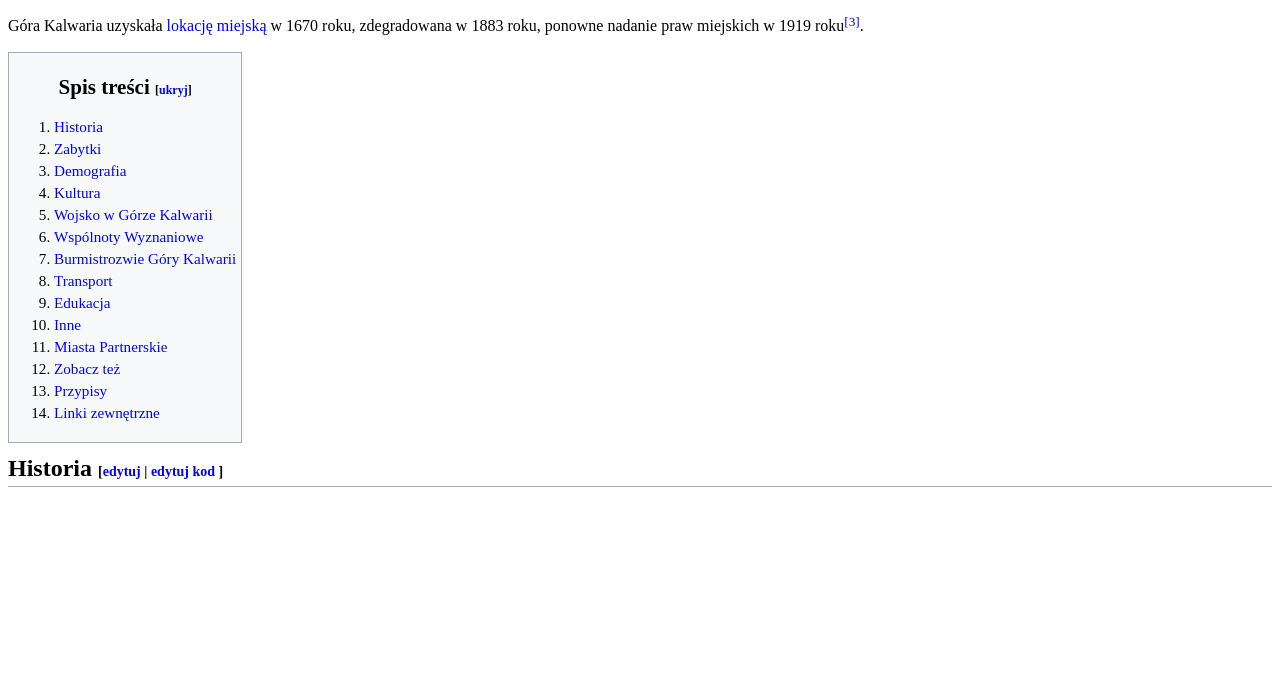
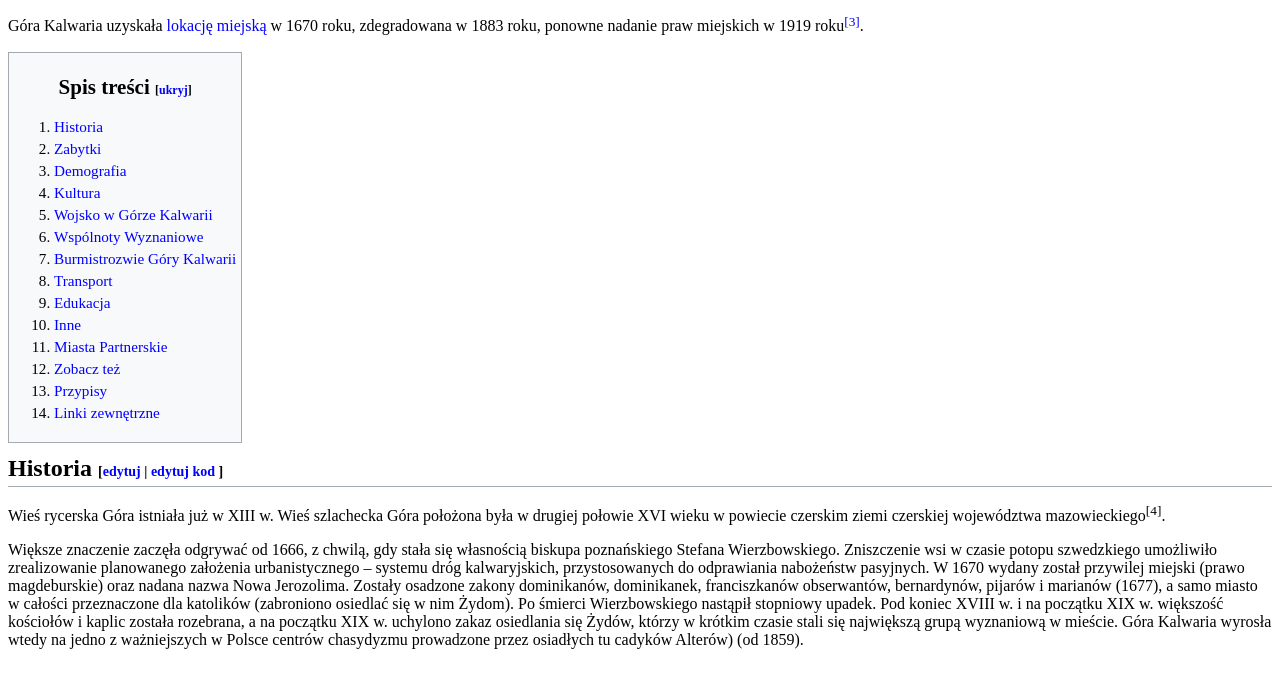
Before and after one commit to Karkolo16/Wiki-website-GoraKalwaria, a plain HTML site: page index.html in a window 1280 px wide. Shown: the part 103-790 px from the top of the page. Drawn offline with Linux system fonts and the light colour scheme.

Commit message:
add 2nd paragraph to historia

```diff
--- a/index.html
+++ b/index.html
@@ -49,6 +49,28 @@
         Historia
         <span>[<a>edytuj</a> | <a>edytuj kod</a> ]</span>
       </h2>
+      <p>
+        Wieś rycerska Góra istniała już w XIII w. Wieś szlachecka Góra położona
+        była w drugiej połowie XVI wieku w powiecie czerskim ziemi czerskiej
+        województwa mazowieckiego<sup>[4]</sup>.
+      </p>
+      <p>
+        Większe znaczenie zaczęła odgrywać od 1666, z chwilą, gdy stała się
+        własnością biskupa poznańskiego Stefana Wierzbowskiego. Zniszczenie wsi
+        w czasie potopu szwedzkiego umożliwiło zrealizowanie planowanego
+        założenia urbanistycznego – systemu dróg kalwaryjskich, przystosowanych
+        do odprawiania nabożeństw pasyjnych. W 1670 wydany został przywilej
+        miejski (prawo magdeburskie) oraz nadana nazwa Nowa Jerozolima. Zostały
+        osadzone zakony dominikanów, dominikanek, franciszkanów obserwantów,
+        bernardynów, pijarów i marianów (1677), a samo miasto w całości
+        przeznaczone dla katolików (zabroniono osiedlać się w nim Żydom). Po
+        śmierci Wierzbowskiego nastąpił stopniowy upadek. Pod koniec XVIII w. i
+        na początku XIX w. większość kościołów i kaplic została rozebrana, a na
+        początku XIX w. uchylono zakaz osiedlania się Żydów, którzy w krótkim
+        czasie stali się największą grupą wyznaniową w mieście. Góra Kalwaria
+        wyrosła wtedy na jedno z ważniejszych w Polsce centrów chasydyzmu
+        prowadzone przez osiadłych tu cadyków Alterów) (od 1859).
+      </p>
     </div>
   </body>
 </html>
--- a/style.css
+++ b/style.css
@@ -55,3 +55,11 @@ a:hover {
   overflow: hidden;
   border-bottom: 1px solid #a2a9b1;
 }
+p {
+  margin: 8px 0;
+  display: block;
+  margin-block-start: 16px;
+  margin-block-end: 16px;
+  margin-inline-start: 0px;
+  margin-inline-end: 0px;
+}
```
